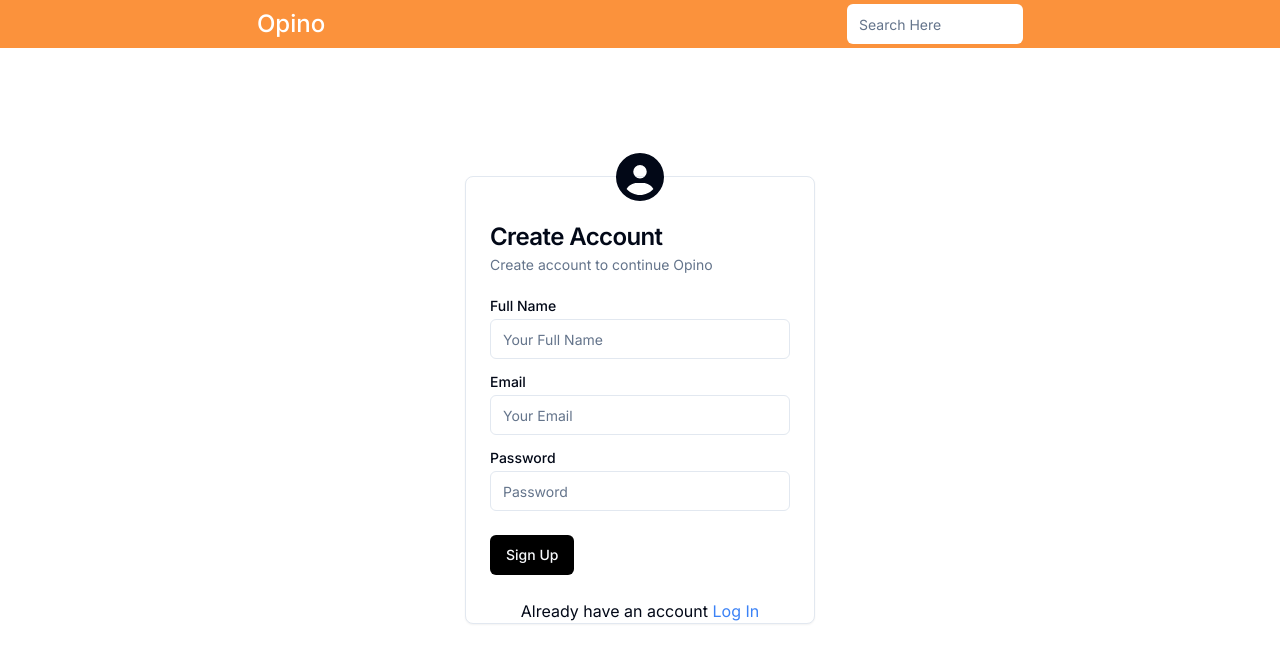
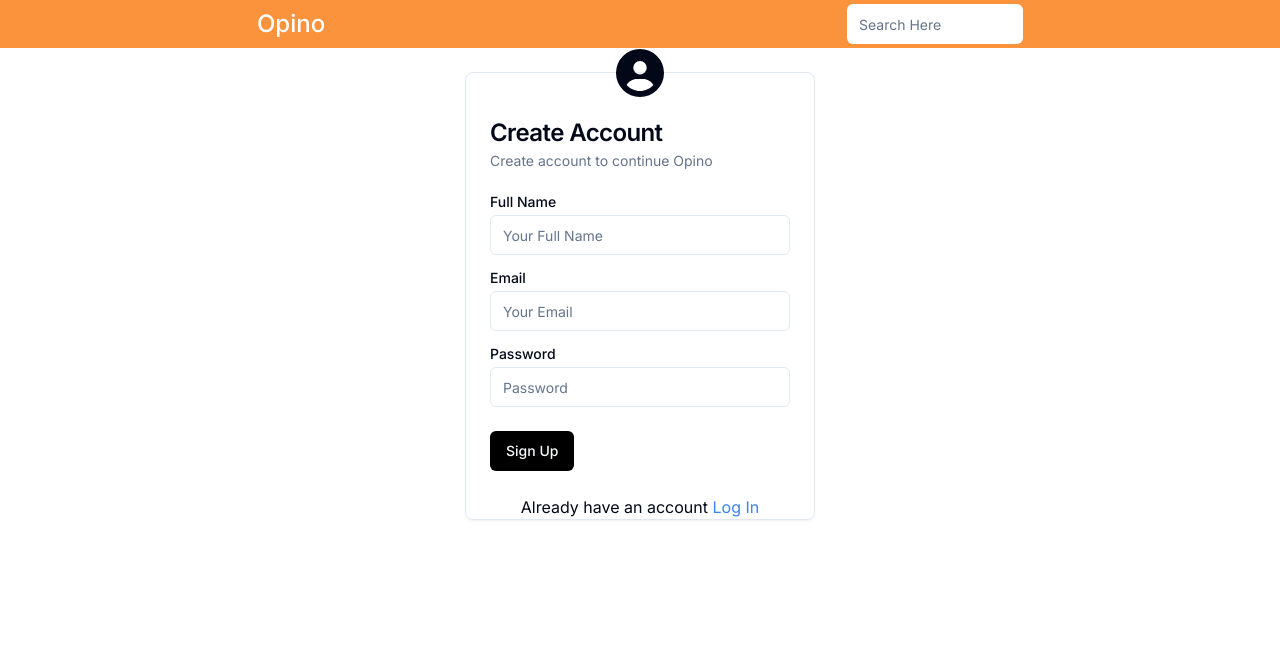
Before and after one commit to SumitSaha10/Opino, a Next.js app: page /signup in a window 1280 px wide. Shown: the top 662 px of the page. Built offline with nearby package versions, Linux system fonts and the light colour scheme.

Commit message:
Margin Top Removed from components and routes.

```diff
--- a/app/components/PostContentHome.js
+++ b/app/components/PostContentHome.js
@@ -14,7 +14,7 @@ import { Avatar, AvatarFallback, AvatarImage } from "@/components/ui/avatar"
 
 const PostContentHome = () => {
     return (
-        <div className='flex justify-center items-center gap-2 w-80 m-auto mt-[120px] md:mt-[80px] p-1 border-solid border-2 border-dark'>
+        <div className='flex justify-center items-center gap-2 w-80 m-auto mt-2 p-1 border-solid border-2 border-dark'>
             <Avatar>
                 <AvatarImage src="https://github.com/shadcn.png" />
                 <AvatarFallback>CN</AvatarFallback>
--- a/app/login/page.js
+++ b/app/login/page.js
@@ -67,7 +67,7 @@ const page = () => {
         }
     }
     return (
-        <Card className="w-[350px] m-auto mt-32">
+        <Card className="w-[350px] m-auto mt-6">
             <FontAwesomeIcon icon={faCircleUser} className="m-auto w-full text-5xl -mt-8 z-10" />
             <CardHeader>
                 <CardTitle>Login</CardTitle>
--- a/app/signup/page.js
+++ b/app/signup/page.js
@@ -68,7 +68,7 @@ const page = () => {
         }
     }
     return (
-        <Card className="w-[350px] m-auto mt-32">
+        <Card className="w-[350px] m-auto mt-6">
             <FontAwesomeIcon icon={faCircleUser} className="m-auto w-full text-5xl -mt-8 z-10" />
             <CardHeader>
                 <CardTitle>Create Account</CardTitle>
```
